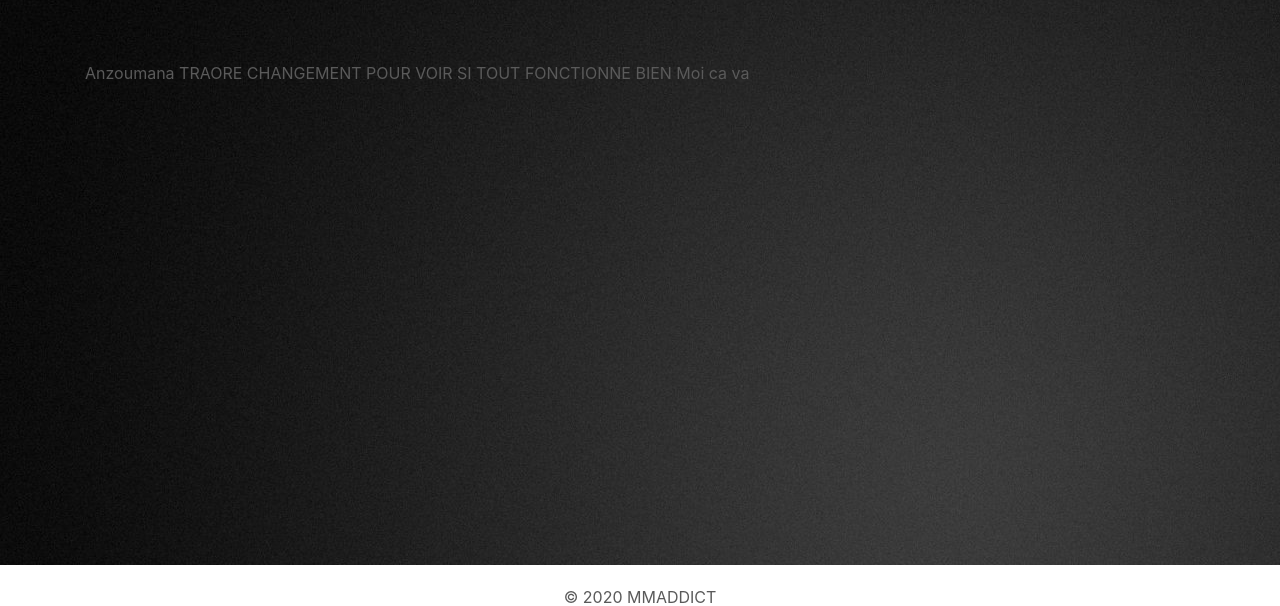
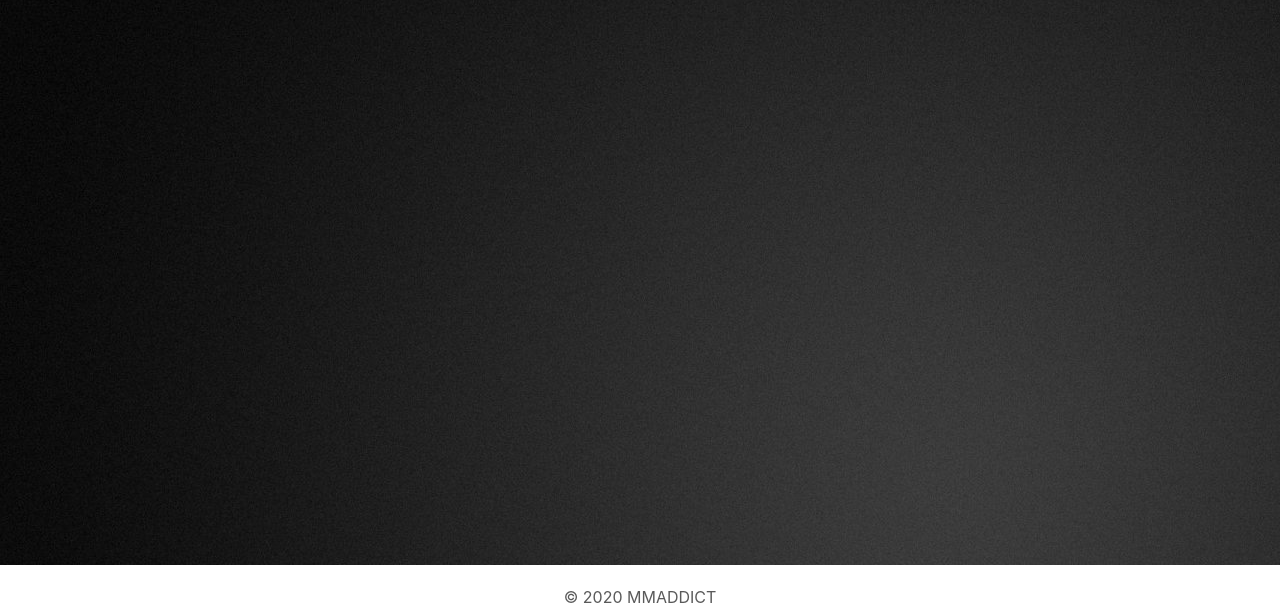
Before and after one commit to Anzou1/MMA, a PHP site: template templates/home/index.html.twig in a window 1280 px wide. Shown: the part 563-1169 px from the top of the page. Run offline with PHP 8.4, Linux system fonts and the light colour scheme; the template is opened without the code that fills it, so the values that code supplies are empty; some libraries are stand-ins or nearby versions.

Commit message:
Description du taff 3

```diff
--- a/templates/home/index.html.twig
+++ b/templates/home/index.html.twig
@@ -66,8 +66,4 @@
         </div>
 
         <hr class="featurette-divider"> #}
-
-        Anzoumana TRAORE CHANGEMENT POUR VOIR SI TOUT FONCTIONNE BIEN
-        Moi ca va
-
 {% endblock %}
```
